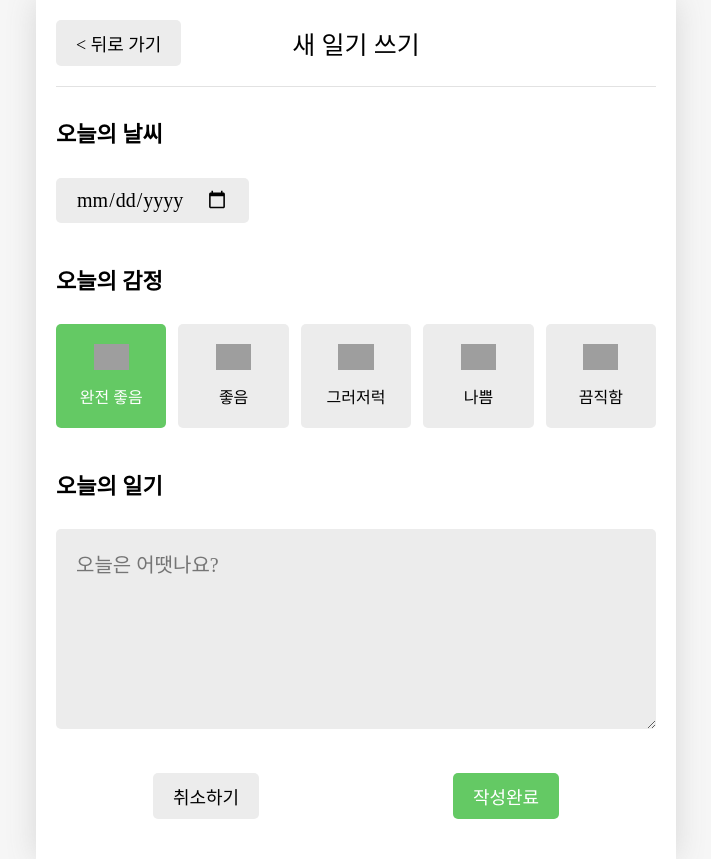
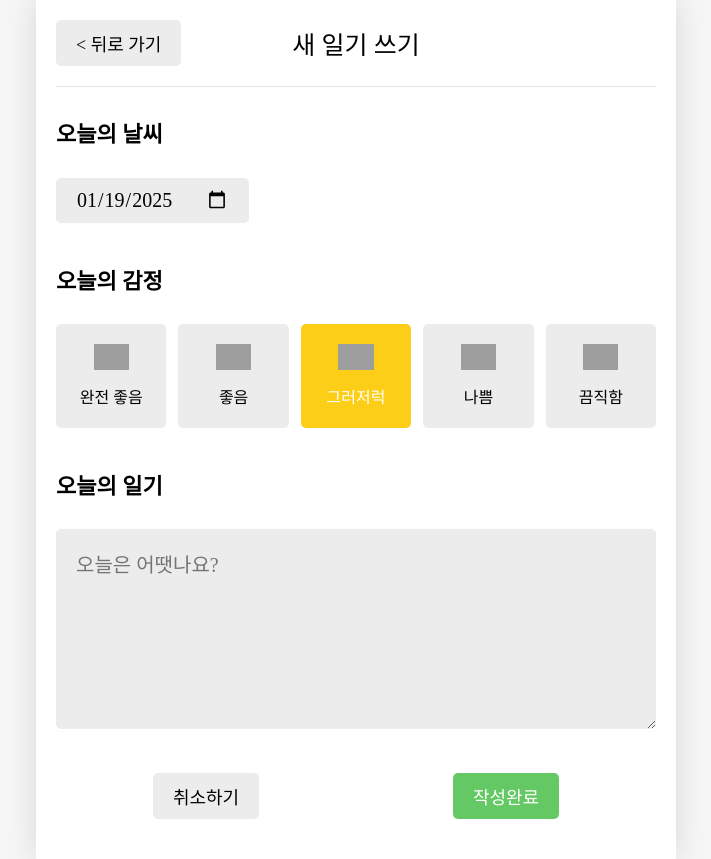
Before and after one commit to dididiri1/react-emotiondiary, a React (Vite) app: page /new in a window 1280 px wide. Shown: the whole page, without its empty margins (284-995 px from the left). Built offline with nearby package versions, Linux system fonts and the light colour scheme; grey boxes are pictures that could not be loaded; a web font is replaced by a local one.

Commit message:
12.14) New 페이지 구현하기 2. 기능

```diff
--- a/src/components/Editor.jsx
+++ b/src/components/Editor.jsx
@@ -1,6 +1,8 @@
 import "./Editor.css";
 import EmotionItem from "./EmotionItem";
 import Button from "./Button";
+import { useState } from "react";
+import { useNavigate } from "react-router-dom";
 
 const emotionList = [
   {
@@ -25,34 +27,95 @@
   },
 ];
 
-const Editor = () => {
-  const emotionId = 1;
+const getStringedDate = (targetDate) => {
+  let year = targetDate.getFullYear();
+  let month = targetDate.getMonth() + 1;
+  let date = targetDate.getDate();
+
+  if (month < 10) {
+    month = `0${month}`;
+  }
+  if (date < 10) {
+    date = `0${date}`;
+  }
+
+  return `${year}-${month}-${date}`;
+};
+
+const Editor = ({ onSubmit }) => {
+  const [input, setInput] = useState({
+    createdDate: new Date(),
+    emotionId: 3,
+    content: "",
+  });
+
+  const nav = useNavigate();
+
+  const onChangeInput = (e) => {
+    let name = e.target.name;
+    let value = e.target.value;
+
+    if (name == "createdDate") {
+      value = new Date(value);
+    }
+
+    setInput({
+      ...input,
+      [name]: value,
+    });
+  };
+
+  const onClickSubmitButton = () => {
+    onSubmit(input);
+  };
 
   return (
     <div className="Editor">
       <section className="date_section">
         <h4>오늘의 날씨</h4>
-        <input type="date" />
+        <input
+          name="createdDate"
+          onChange={onChangeInput}
+          value={getStringedDate(input.createdDate)}
+          type="date"
+        />
       </section>
       <section className="emotion_section">
         <h4>오늘의 감정</h4>
         <div className="emotion_list_wrapper">
           {emotionList.map((item) => (
             <EmotionItem
+              onClick={() =>
+                onChangeInput({
+                  target: {
+                    name: "emotionId",
+                    value: item.emotionId,
+                  },
+                })
+              }
               key={item.emotionId}
               {...item}
-              isSelected={item.emotionId === emotionId}
+              isSelected={item.emotionId === input.emotionId}
             />
           ))}
         </div>
       </section>
       <section className="content_section">
         <h4>오늘의 일기</h4>
-        <textarea placeholder="오늘은 어땟나요?"></textarea>
+        <textarea
+          name="content"
+          value={input.content}
+          onChange={onChangeInput}
+          placeholder="오늘은 어땟나요?"
+        ></textarea>
       </section>
       <section className="button_section">
-        <Button text={"취소하기"} />
-        <Button text={"작성완료"} type={"POSITIVE"} />
+        <Button onClick={() => nav(-1)} text={"취소하기"} />
+        <Button
+          onClick={onClickSubmitButton}
+          text={"작성완료"}
+          type={"POSITIVE"}
+        />
       </section>
     </div>
   );
--- a/src/components/EmotionItem.jsx
+++ b/src/components/EmotionItem.jsx
@@ -1,9 +1,10 @@
 import "./EmotionItem.css";
 import { getEmotionImage } from "../util/get-emotion-image";
 
-const EmotionItem = ({ emotionId, emotionName, isSelected }) => {
+const EmotionItem = ({ emotionId, emotionName, isSelected, onClick }) => {
   return (
     <div
+      onClick={onClick}
       className={`EmotionItem ${
         isSelected ? `EmotionItem_on_${emotionId}` : ""
       }`}
--- a/src/pages/New.jsx
+++ b/src/pages/New.jsx
@@ -1,16 +1,27 @@
 import Header from "../components/Header";
 import Button from "../components/Button";
 import Editor from "../components/Editor";
+import { useNavigate } from "react-router-dom";
+import { useContext } from "react";
+import { DiaryDispatchContext } from "../App";
 
 const New = () => {
+  const { onCreate } = useContext(DiaryDispatchContext);
+  const nav = useNavigate();
+
+  const onSubmit = (input) => {
+    onCreate(input.createdDate.getTime(), input.emotionId, input.content);
+    nav("/", { replace: true });
+  };
+
   return (
     <div>
       <Header
         title={"새 일기 쓰기"}
-        leftChild={<Button text={"< 뒤로 가기"} />}
+        leftChild={<Button onClick={() => nav(-1)} text={"< 뒤로 가기"} />}
       ></Header>
 
-      <Editor />
+      <Editor onSubmit={onSubmit} />
     </div>
   );
 };
```
